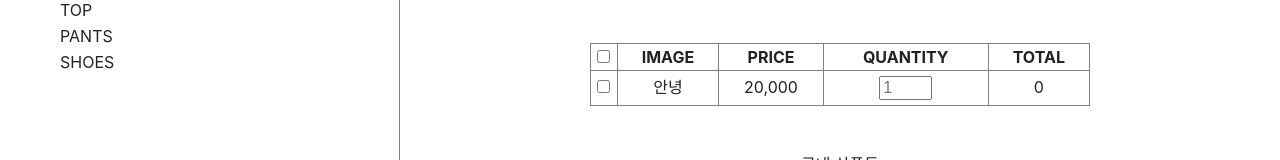
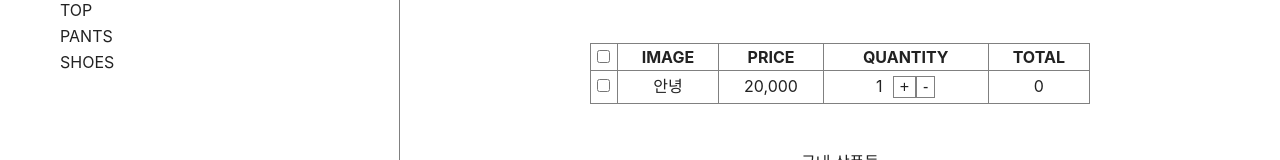
Before and after one commit to dev-93/shopping-mall, a React (Create React App) app: page /cart in a window 1280 px wide. Shown: the part 292-452 px from the top of the page. Built offline with nearby package versions, Linux system fonts and the light colour scheme.

Commit message:
cartItem 수량표시 수정

```diff
--- a/src/pages/Cart/template/cartItem.js
+++ b/src/pages/Cart/template/cartItem.js
@@ -1,8 +1,13 @@
 import React, {useState} from "react";
 import "../css/cartItem.css"
 
-export default function CartItem(){
+export default function CartItem({}){
     const [Price, setPrice] = useState(0);
+
+    const [Item, setItem] = useState(1);
+    const Plus = () => setItem(Item + 1);
+    const Minus = () => setItem(Item - 1);
+
     return (
         <>
             <table className="cart_table">
@@ -19,13 +24,15 @@ export default function CartItem(){
                 </thead>
                 <tbody>
                     <tr>
-                        <td class="check_box">
+                        <td className="check_box">
                             <input type="checkbox"/>
                         </td>
-                        <td class="image">안녕</td>
-                        <td class="price">20,000</td>
-                        <td class="quantity">
-                            <input type="number" placeholder="1" min="1" max="5" required/>
+                        <td className="image">안녕</td>
+                        <td className="price">20,000</td>
+                        <td className="quantity">
+                            <span className="num">{Item}</span>
+                            <button type="button" onClick={Plus}>+</button>
+                            <button type="button" onClick={Minus}>-</button>
                         </td>
                         <td className="total">{Price}</td>
                     </tr>
```
